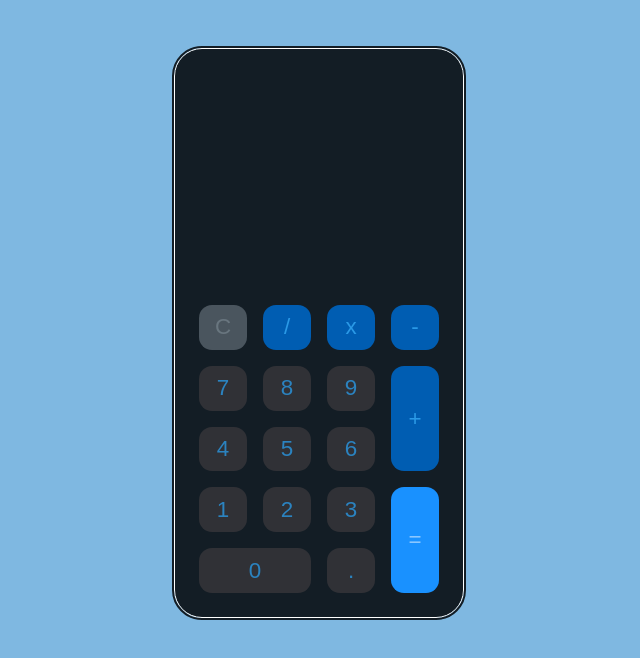
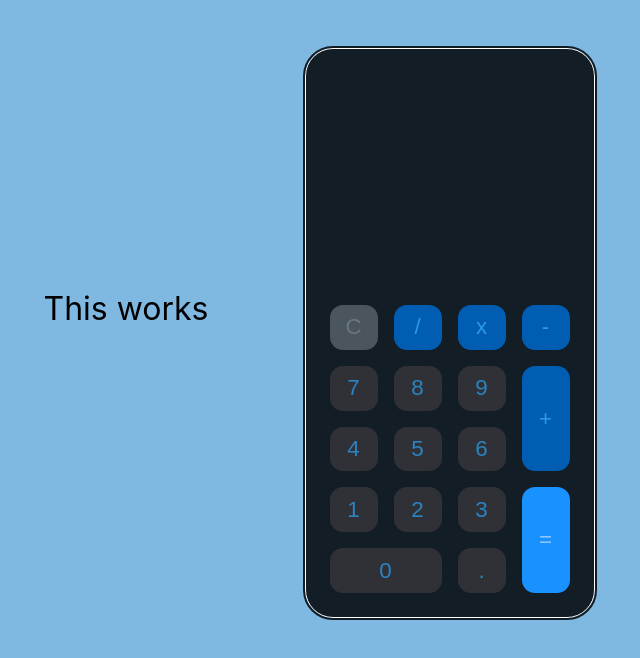
Before and after one commit to Brian4755/Calculator, a React (Create React App) app: page / in a window 1280 px wide. Shown: the top 658 px of the page, without its empty margins (321-961 px from the left). Built offline with nearby package versions, Linux system fonts and the light colour scheme.

Commit message:
description prop and positional setup;

```diff
--- a/src/App.css
+++ b/src/App.css
@@ -6,13 +6,25 @@ body {
   background-color: rgb(127,184,225)
 }
 
+.App {
+  display: flex;
+  flex-direction: row;
+  gap: 6rem;
+  align-items: center;
+  justify-content: center;
+}
+
+.description {
+  font-size: 2rem
+}
+
 .calculator {
   margin-top: 3rem;
   background-color: rgb(19, 29, 37);
   width: fit-content;
   padding: 4rem 1.5rem 1.5rem 1.5rem;
-  margin-left: auto;
-  margin-right: auto;
+  /* margin-left: auto;
+  margin-right: auto; */
   border-radius: 28px;
   border: 1px solid white;
   outline: 2px solid rgb(19, 29, 37);
--- a/src/App.js
+++ b/src/App.js
@@ -1,9 +1,11 @@
 import './App.css';
 import Calculator from './Calculator';
+import Description from './Description';
 
 function App() {
   return (
     <div className="App">
+      <Description />
       <Calculator />
     </div>
   );
--- /dev/null
+++ b/src/Description.js
@@ -0,0 +1,9 @@
+const Description = () => {
+  return (
+  <div className='description'>
+  This works
+  </div>
+  );
+}
+
+export default Description;
```
